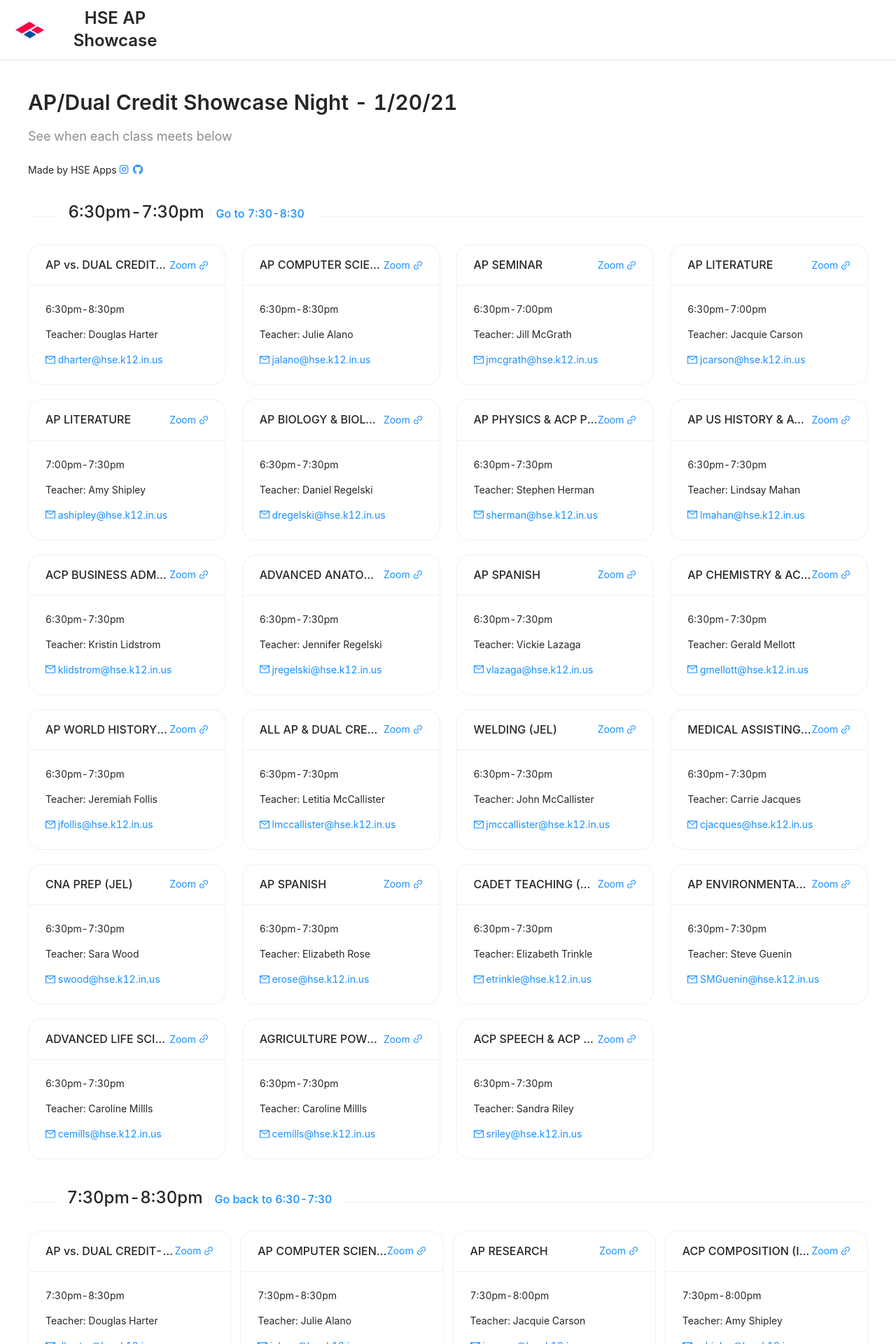
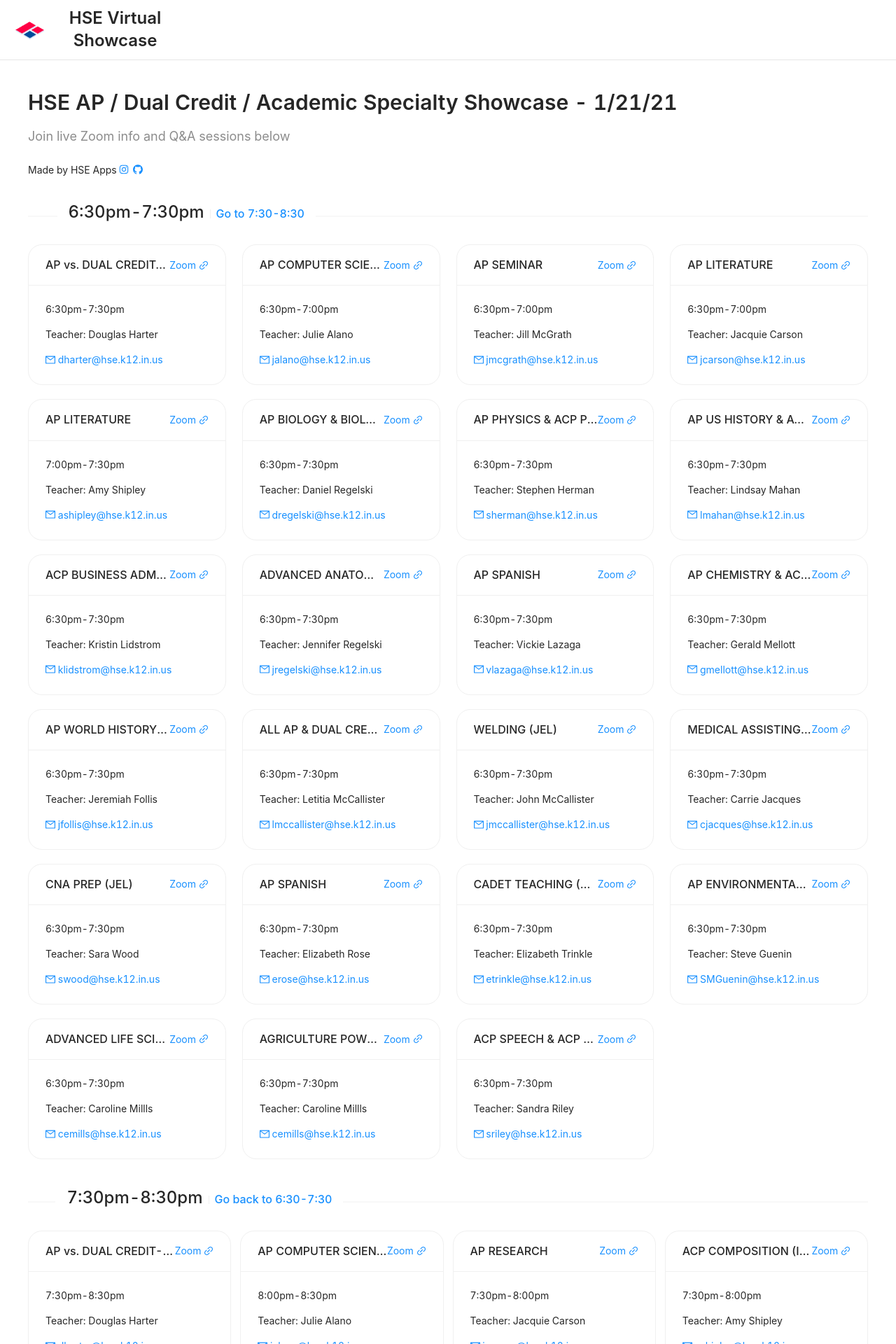
Before and after one commit to farbs03/AP_Showcase, a React (Create React App) app: page / in a window 1280 px wide. Shown: the top 1920 px of the page at 70% size. Built offline with nearby package versions, Linux system fonts and the light colour scheme.

Commit message:
changed title

```diff
--- a/src/data/sectionOne.json
+++ b/src/data/sectionOne.json
@@ -3,14 +3,14 @@
     "Email": "dharter@hse.k12.in.us",
     "Teacher": "Douglas Harter",
     "Course": "AP vs. DUAL CREDIT-HOW DO I DECIDE? WHAT ARE THE DIFFERENCES?",
-    "Time": "6:30pm-8:30pm",
+    "Time": "6:30pm-7:30pm",
     "Zoom": "https://hseschools-org.zoom.us/j/94893582224?pwd=cDJsNlJWOEd2dWlxblVCSk5YQXk0dz09"
     },
     {
     "Email": "jalano@hse.k12.in.us",
     "Teacher": "Julie Alano",
     "Course": "AP COMPUTER SCIENCE PRINCIPLES/AP COMPUTER SCIENCE A",
-    "Time": "6:30pm-8:30pm",
+    "Time": "6:30pm-7:00pm",
     "Zoom": "https://hseschools-org.zoom.us/j/98765430080?pwd=UUlUSmZ3UWE4c2VjYlMwUmd5WW9oUT09"
     },
     {
--- a/src/data/sectionTwo.json
+++ b/src/data/sectionTwo.json
@@ -10,7 +10,7 @@
     "Email": "jalano@hse.k12.in.us",
     "Teacher": "Julie Alano",
     "Course": "AP COMPUTER SCIENCE PRINCIPLES/AP COMPUTER SCIENCE A",
-    "Time": "7:30pm-8:30pm",
+    "Time": "8:00pm-8:30pm",
     "Zoom": "https://hseschools-org.zoom.us/j/98765430080?pwd=UUlUSmZ3UWE4c2VjYlMwUmd5WW9oUT09"
     },
     {
--- a/src/util/Navbar.js
+++ b/src/util/Navbar.js
@@ -18,7 +18,7 @@ const Navbar = () => {
           <Link to="/">
             <motion.img whileHover={{ scale: 1.05 }} src={logo} style={{height: "45px", marginRight:"4px", marginLeft:"10px"}}></motion.img>
           </Link>
-          <Title level={3} style={{margin: "0px auto"}}>HSE AP Showcase</Title>
+          <Title level={3} style={{margin: "0px auto"}}>HSE Virtual Showcase</Title>
         </div>
       </div>
 
--- a/src/views/Home.js
+++ b/src/views/Home.js
@@ -32,8 +32,8 @@ class Home extends React.Component {
                 <div class="body">
 
                     <div style={{}}>
-                        <h2 class="ant-typography">AP/Dual Credit Showcase Night - 1/20/21</h2>
-                        <span class="ant-typography ant-typography-secondary" style={{fontSize: '18px'}}>See when each class meets below</span>
+                        <h2 class="ant-typography">HSE AP / Dual Credit / Academic Specialty Showcase - 1/21/21</h2>
+                        <span class="ant-typography ant-typography-secondary" style={{fontSize: '18px'}}>Join live Zoom info and Q&A sessions below</span>
                     </div>
                     <br></br>
                     <div style={{fontSize: "14px"}, {paddingBottom: "0px"}}>
```
Also changed, not shown: 1 other file (tests, documents, lock files or other folders).
